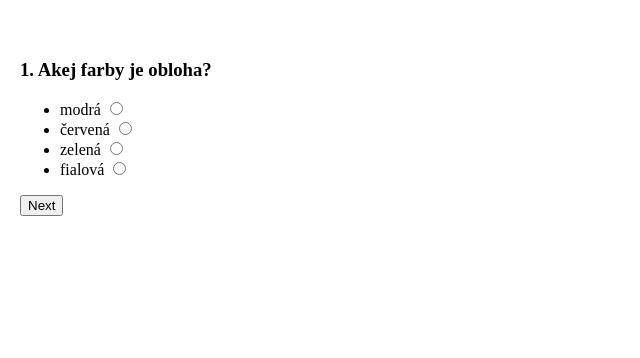
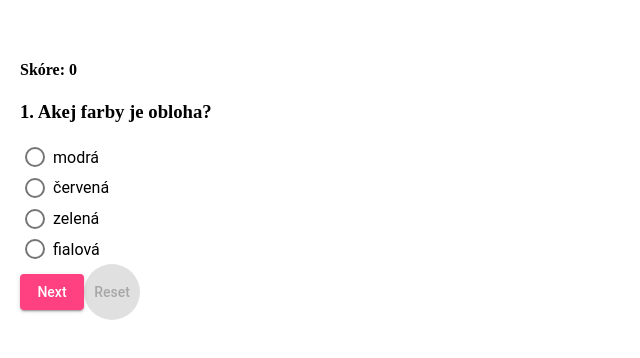
Before and after one commit to Miko14/quizz-me, an Angular app: page / in a window 1280 px wide. Shown: the top 358 px of the page, without its empty margins (0-640 px from the left). Built offline with nearby package versions, Linux system fonts and the light colour scheme.

Commit message:
material design added

```diff
--- a/package.json
+++ b/package.json
@@ -12,16 +12,19 @@
   },
   "private": true,
   "dependencies": {
-    "@angular/animations": "^5.0.0",
+    "@angular/animations": "^5.1.2",
+    "@angular/cdk": "^5.0.2",
     "@angular/common": "^5.0.0",
     "@angular/compiler": "^5.0.0",
     "@angular/core": "^5.0.0",
     "@angular/forms": "^5.0.0",
     "@angular/http": "^5.0.0",
+    "@angular/material": "^5.0.2",
     "@angular/platform-browser": "^5.0.0",
     "@angular/platform-browser-dynamic": "^5.0.0",
     "@angular/router": "^5.0.0",
     "core-js": "^2.4.1",
+    "hammerjs": "^2.0.8",
     "rxjs": "^5.5.2",
     "zone.js": "^0.8.14"
   },
--- a/src/app/questions/questions.component.html
+++ b/src/app/questions/questions.component.html
@@ -1,20 +1,12 @@
+<h4>Skóre: {{score}}</h4>
 <h3>{{number}}. {{questions[number-1]}}</h3>
-<ul>
-  <li>
-    {{answers[index]}}
-    <input type="radio" name="ans" value="1">
-  </li>
-  <li>
-    {{answers[index+1]}}
-    <input type="radio" name="ans" value="2">
-  </li>
-  <li>
-    {{answers[index+2]}}
-    <input type="radio" name="ans" value="3">
-  </li>
-  <li>
-    {{answers[index+3]}}
-    <input type="radio" name="ans" value="4">
-  </li>
-</ul>
-<button (click)="submitAnswer()">Next</button>
+<mat-radio-group class="example-radio-group" [(ngModel)]="selectedAnswer">
+  <mat-radio-button class="example-radio-button" *ngFor="let answer of answers" [value]="answer">
+    {{answer}}
+  </mat-radio-button>
+</mat-radio-group>
+<div>
+  <button mat-raised-button color="accent" class="btnColor" (click)="submitAnswer()">Next</button>
+  <button mat-fab disabled>Reset</button>
+</div>
+<pre>{{selectedAnswer}}</pre>
--- a/src/app/questions/questions.component.ts
+++ b/src/app/questions/questions.component.ts
@@ -9,6 +9,7 @@ export class QuestionsComponent implements OnInit {
 
   number: number = 1;
   index: number = 0;
+  score: number = 0;
 
   questions: string[] = [
     "Akej farby je obloha?",
@@ -16,25 +17,50 @@ export class QuestionsComponent implements OnInit {
     "Koľko dní má december?"
   ];
 
-  answers: string[] = [
+  answers: string [] = [];
+  selectedAnswer: string;
+  answersBank: string[] = [
     "modrá", "červená", "zelená", "fialová",
     "utorok", "streda", "pondelok", "sobota",
     "25", "30", "29", "31"
   ];
 
+  correctAnswer: string[] = [
+    "modrá", "pondelok", "31"
+  ];
+
   constructor() { }
 
   ngOnInit() {
+    this.initializeAnswers();
+  }
+  initializeAnswers(): void {
+    this.answers.push(this.answersBank[0]);
+    this.answers.push(this.answersBank[1]);
+    this.answers.push(this.answersBank[2]);
+    this.answers.push(this.answersBank[3]);
   }
 
   submitAnswer(): void {
+    if (this.selectedAnswer == this.correctAnswer[this.number-1]) {
+      this.score++;
+    }
     if (this.number == 3){
       this.number = 1;
       this.index = 0;
+      this.answers.splice(0, this.answers.length);
+      this.initializeAnswers();
+      this.score = 0;
     } else {
       this.number++;
       this.index += 4;
+      this.answers.splice(0, this.answers.length);
+      this.answers.push(this.answersBank[this.index]);
+      this.answers.push(this.answersBank[this.index+1]);
+      this.answers.push(this.answersBank[this.index+2]);
+      this.answers.push(this.answersBank[this.index+3]);
     }
+    this.selectedAnswer = "";
   }
 
 }
--- a/src/styles.css
+++ b/src/styles.css
@@ -13,9 +13,9 @@ body {
 }
 
 .example-radio-button {
-margin: 5px;
+    margin: 5px;
 }
 
 .example-selected-value {
-margin: 15px 0;
+    margin: 15px 0;
 }
```
Also changed, not shown: src/app/app.module.ts (+9 -4 lines).
